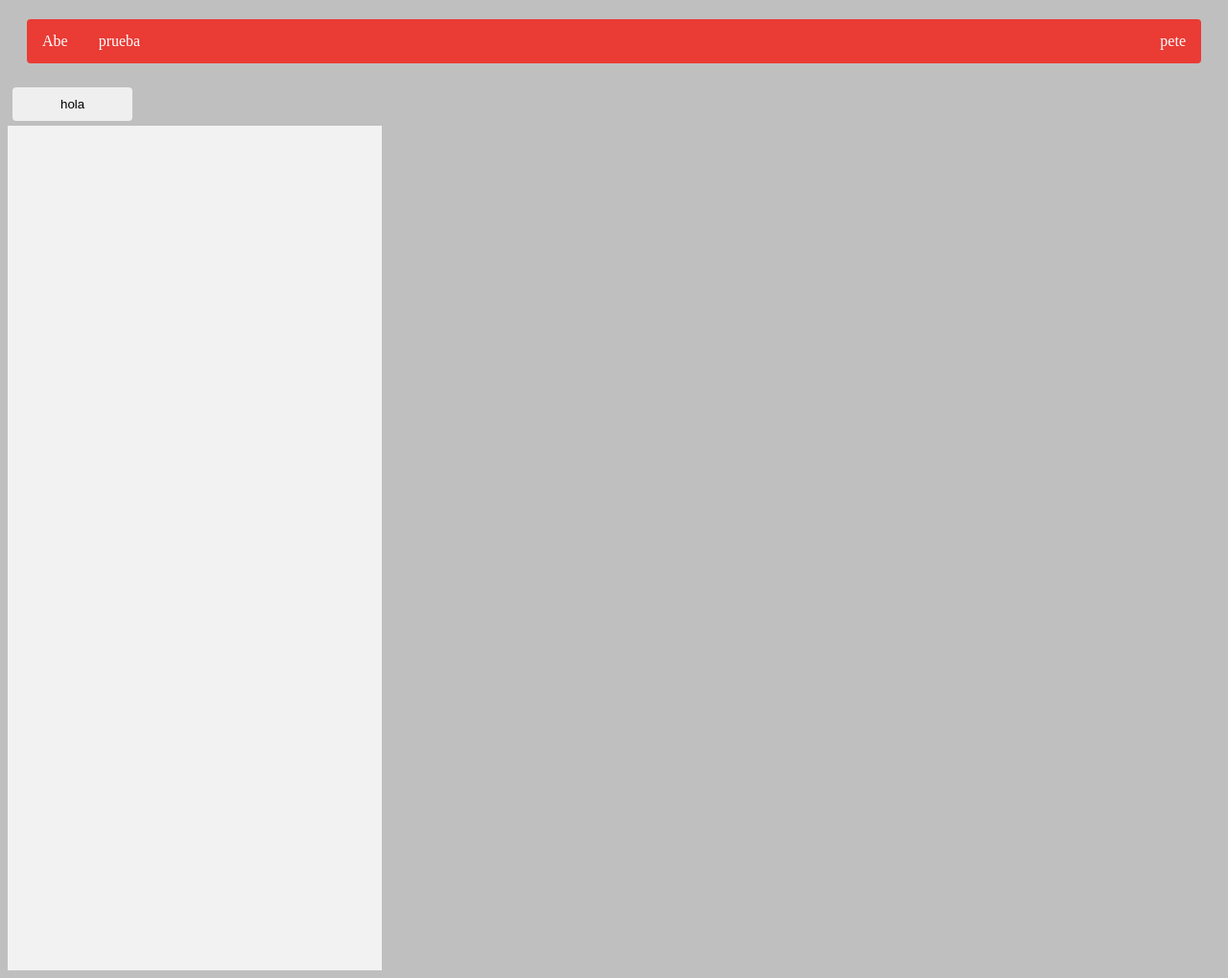
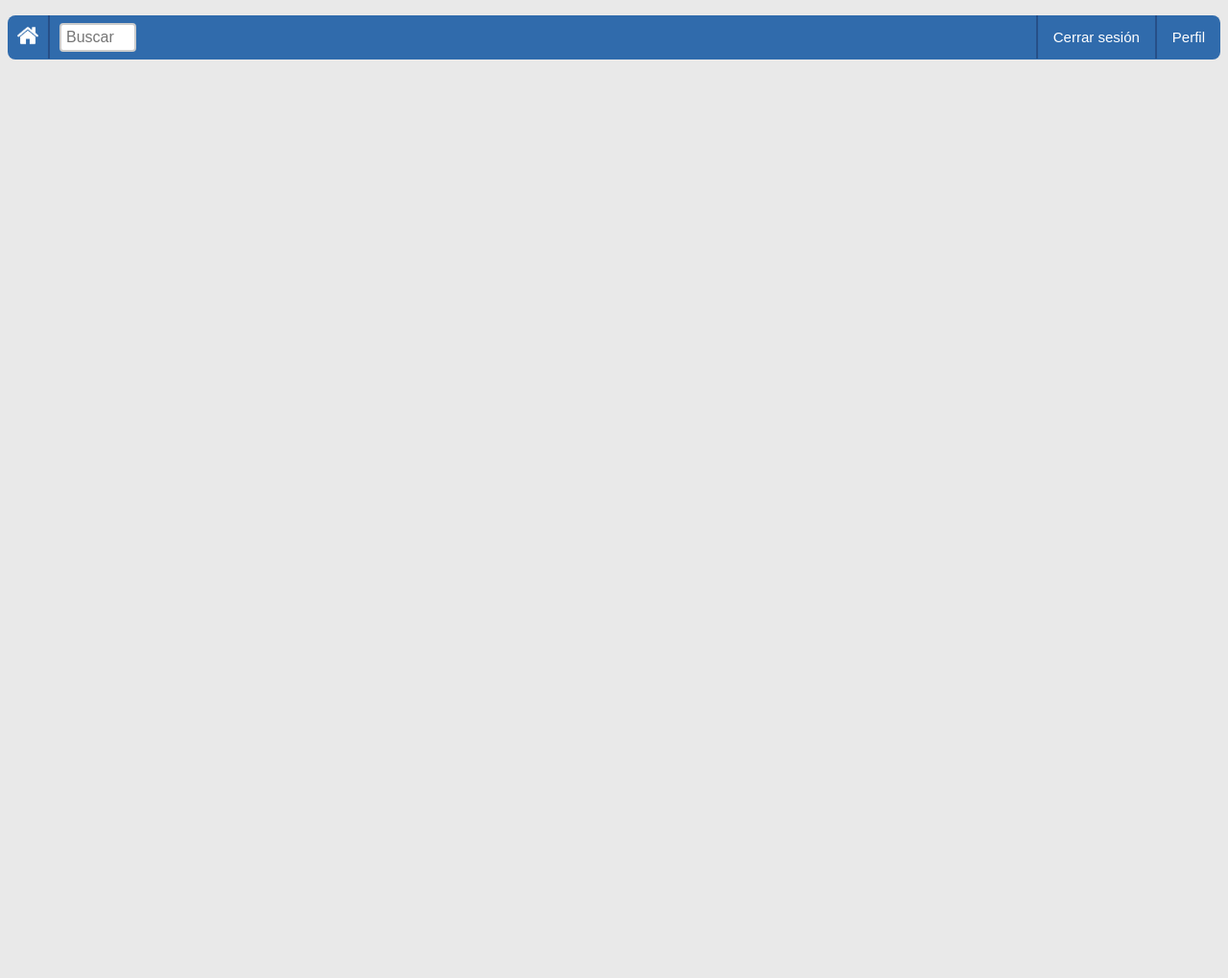
Before and after one commit to tobiasjpalacios/FAT2018, a Django app: page / in a window 1280 px wide. Shown: the whole page at 96% size. After the commit the page ends 62 px from the top, so only its background shows below. Run offline with Django 3.2, Linux system fonts and the light colour scheme.

Commit message:
Puliendo la nav bar y creando main.html

```diff
--- a/main/templates/main.html
+++ b/main/templates/main.html
@@ -1,25 +1,32 @@
 {% extends 'mainBase.html' %}
 {% load static %}
-
 {% block imports %}
 {% endblock imports %}
-
 {% block title %}
 Centro de jubilados
 {% endblock title %}
-
 {% block body %}
-<ul class="red">
-    <li><a>Abe</a></li>
-    <li><a>prueba</a></li>
-    <li class="right"><a>pete</a></li>
+<ul class="blue">
+    <li class="sans">
+        <a class="blue-hover nav-img"><img src="{% static "img/home.png" %}"></a>
+    </li>
+    <li class="no-borders">
+    <input type="text" placeholder="Buscar">
+    </li>
+    <li class="sans right">
+        <a class="blue-hover">Perfil</a>
+    </li>
+    <li class="sans right">
+        <a class="blue-hover">Cerrar sesión</a>
+    </li>
 </ul>
 
-<button>hola</button>
-<div class="card">
-
+<!--
+<div class="card shadow">
+    <img src="{% static "img/medico-atendiendo-profile.jpg" %}">
+    <h1 class="sans">Próximos turnos</h1>
+    <p class="sans">Acceda a su agenda de consultas médicas</p>
+    <button class="blue"><span>Entrar</span></button>
 </div>
-<div class="card">
-
-</div>
+-->
 {% endblock body %}
--- a/static/css/style.css
+++ b/static/css/style.css
@@ -2,10 +2,11 @@
 /* BODY */
 
 body {
-    background-color: #bfbfbf;
+    background-color: #e9e9e9;
 }
 
 /* BUTTON */
+
 button {
     display: inline-block;
     border-radius: 4px;
@@ -42,6 +43,7 @@ button:hover span:after {
 }
 
 /* SHADOW */
+
 .shadow {
     box-shadow: 0 4px 8px 0 #00000033, 0 6px 18px 0 #00000030;
 }
@@ -51,6 +53,7 @@ button:hover span:after {
 }
 
 /* FONT */
+
 .sans {
     font-family: Sans-serif;
     font-size: 15px;
@@ -67,12 +70,13 @@ button:hover span:after {
 }
 
 /* COLORS */
+
 .violet {
     background-color: #614965;
     color: #ffffff;
 }
 
-.violet:hover{
+.violet-hover:hover{
     background-color: #8e7793;
 }
 
@@ -81,7 +85,7 @@ button:hover span:after {
     color: #ffffff;
 }
 
-.blue:hover{
+.blue-hover:hover{
     background-color: #5585bb;
 }
 
@@ -90,7 +94,7 @@ button:hover span:after {
     color: #ffffff;
 }
 
-.green:hover{
+.green-hover:hover{
     background-color: #61856f;
 }
 
@@ -99,7 +103,7 @@ button:hover span:after {
     color: #ffffff;
 }
 
-.yellow:hover{
+.yellow-hover:hover{
     background-color: #f5a55b;
 }
 
@@ -108,14 +112,16 @@ button:hover span:after {
     color: #ffffff;
 }
 
-.red:hover{
+.red-hover:hover{
     background-color: #e47c7b;
 }
 
 /* CARD */
+
 .card {
     height: 400px;
     width: 350px;
+    background-color: #FFFFFF;
 }
 
 .card img {
@@ -126,7 +132,7 @@ button:hover span:after {
 .card h1 {
     margin-top: -4px;
     padding: 10px 10px;
-    background-color: #f0f0f0;
+    background-color: #d6d6d6;
 }
 
 .card p {
@@ -143,18 +149,23 @@ button:hover span:after {
 ul {
     list-style-type: none;
     overflow: hidden;
-    margin: 20px;
     padding: 0;
-    border-radius: 4px;
+    border-radius: 8px;
 }
 
+ul .no-borders {
+    border: none;
+}
 
 li {
     float: left;
+    border-right: solid 2px #264f88;
 }
 
 .right {
     float: right;
+    border-left: solid 2px #264f88;
+    border-right: 0px;
 }
 
 li a {
@@ -164,9 +175,15 @@ li a {
     text-decoration: none;
 }
 
-li a:hover {
-    background-color: #575757;
-    border-radius: 4px;
+a img {
+    width:22px;
+    max-height: 46px;
+    height: auto;
+    width: auto\9; /* ie8 */
+}
+
+.nav-img {
+    padding: 10px;
 }
 
 /* TABLE */
@@ -196,10 +213,21 @@ input {
     border: 3px solid #a7a7a7;
 }
 
-/* DIV */
+/* SEARCH BAR */
 
-div {
-    border-radius: 0px;
-    background-color: #f2f2f2;
-    padding: 20px;
+input[type=text] {
+    margin-left: 10px;
+    width: 80px;
+    height: 30px;
+    box-sizing: border-box;
+    border: 2px solid #ccc;
+    border-radius: 4px;
+    padding: 0px 5px;
+    font-size: 16px;
+    -webkit-transition: width 0.4s ease-in-out;
+    transition: width 0.4s ease-in-out;
 }
+
+input[type=text]:focus {
+    width: 100%;
+}
```
Also changed, not shown: static/img/home.png (added), static/img/icono.png (deleted).
